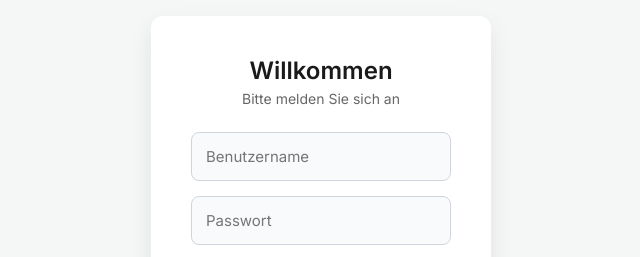
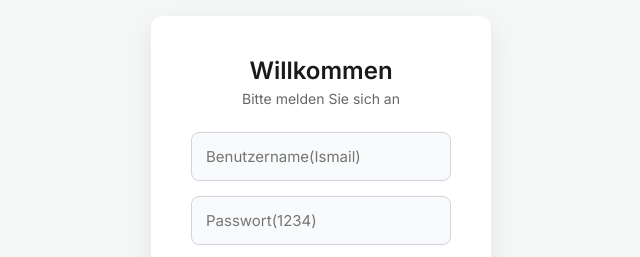
Before and after one commit to IsmailCheggar/Ismail-Cheggar, a plain HTML site: page index.html in a window 1280 px wide. Shown: the part 197-454 px from the top of the page, 319-959 px from the left. Drawn offline with Linux system fonts and the light colour scheme.

Commit message:
Update input placeholders for username and password

```diff
--- a/index.html
+++ b/index.html
@@ -146,11 +146,11 @@ button:disabled {
     <p class="subtitle">Bitte melden Sie sich an</p>
 
     <div class="input-group">
-        <input type="text" id="username" placeholder="Benutzername ">
+        <input type="text" id="username" placeholder="Benutzername(Ismail) ">
     </div>
 
     <div class="input-group">
-        <input type="password" id="password" placeholder="Passwort ">
+        <input type="password" id="password" placeholder="Passwort(1234) ">
     </div>
 
     <button onclick="login()" id="loginBtn">
```
